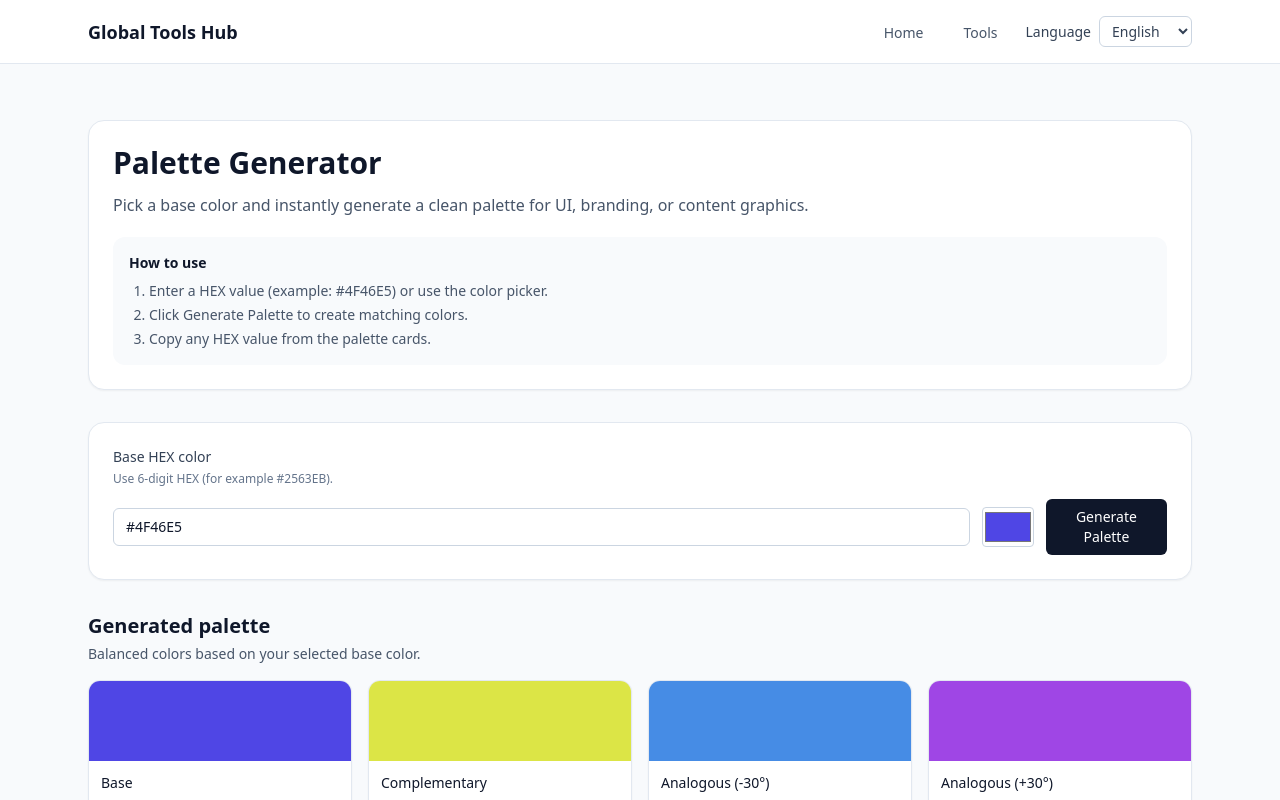
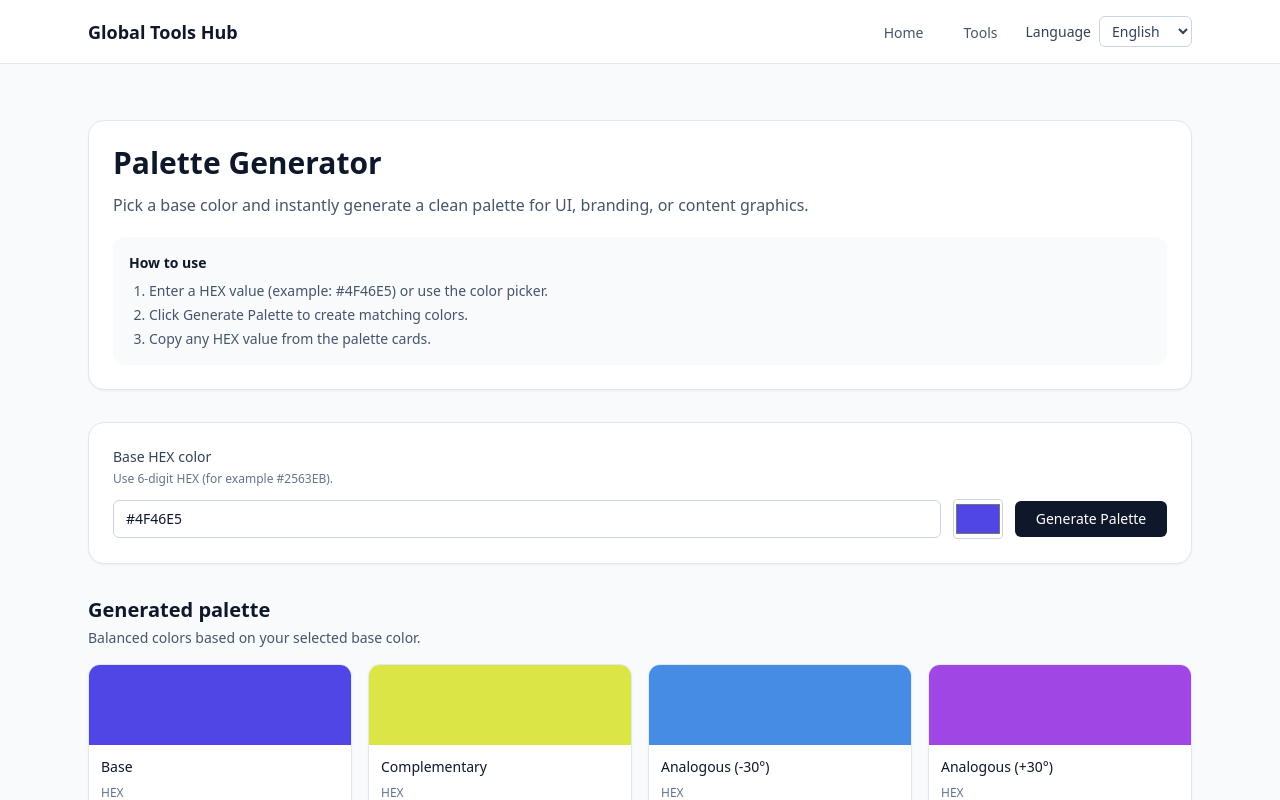
Before and after one commit to PLANB-John/JPGconversion-web, a Next.js app: page /en/tools/palette-generator in a window 1280 px wide. Shown: the top 800 px of the page. Built offline with nearby package versions, Linux system fonts and the light colour scheme.

Commit message:
Polish palette generator action button label wrapping

```diff
--- a/src/components/tools/PaletteGeneratorTool.tsx
+++ b/src/components/tools/PaletteGeneratorTool.tsx
@@ -150,7 +150,7 @@ export function PaletteGeneratorTool({ messages }: Props) {
           <button
             type="button"
             onClick={handleGenerate}
-            className="inline-flex items-center justify-center rounded-md bg-slate-900 px-4 py-2 text-sm font-medium text-white transition hover:bg-slate-700"
+            className="inline-flex min-w-[9.5rem] items-center justify-center whitespace-nowrap rounded-md bg-slate-900 px-5 py-2 text-sm font-medium text-white transition hover:bg-slate-700"
           >
             {messages.generateButton}
           </button>
```
